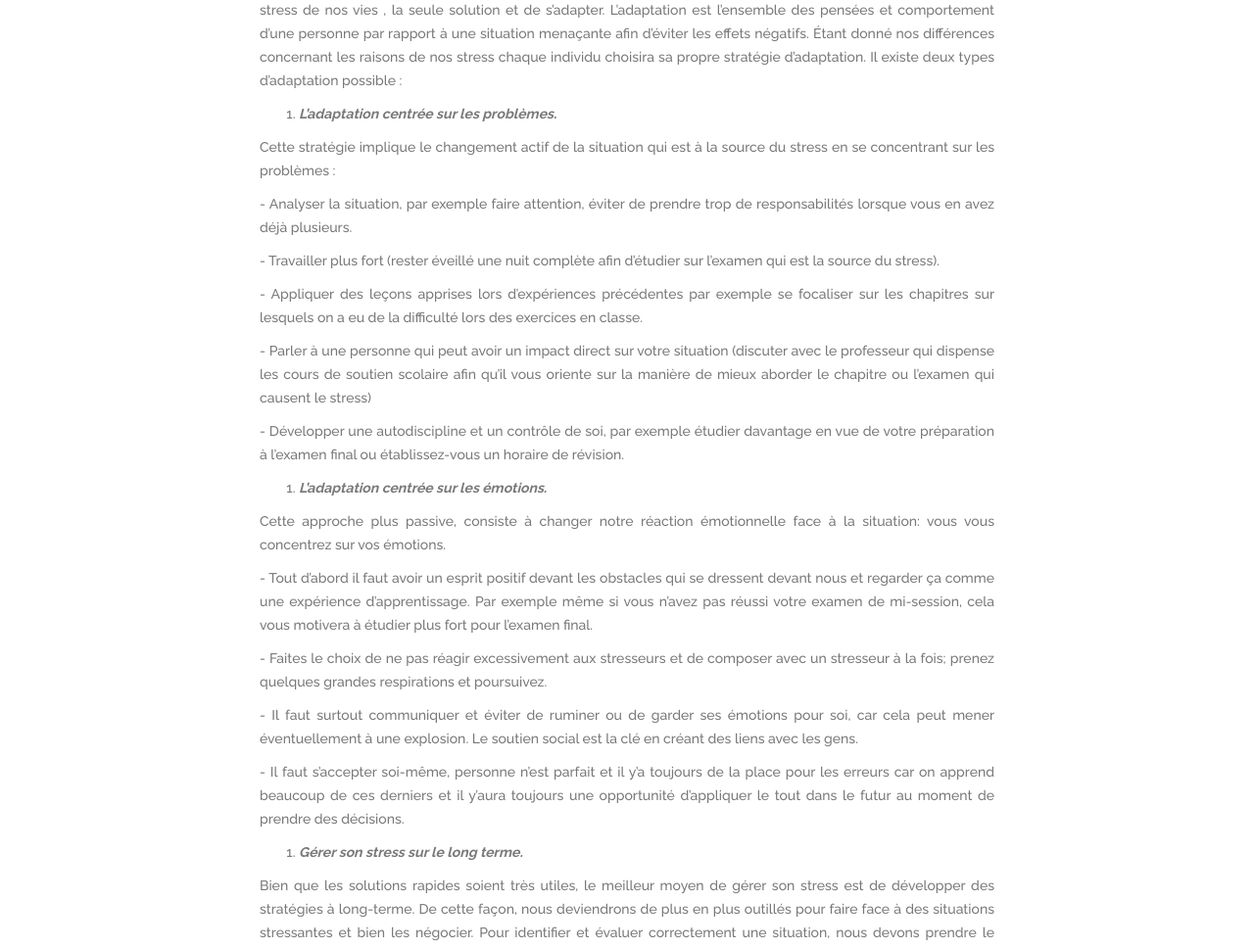
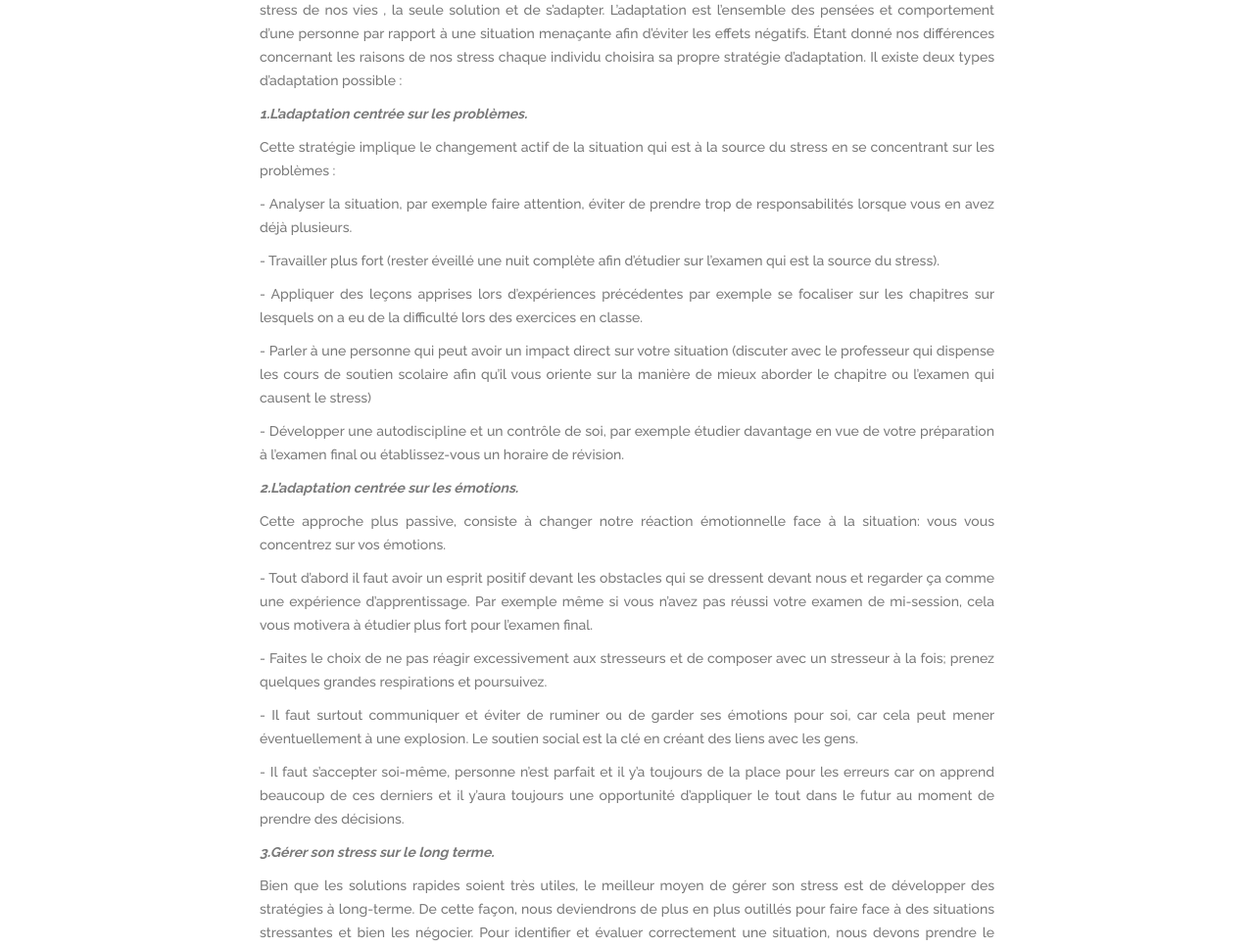
Before and after one commit to bkingg/les-clefs-pour-reussir, a Jekyll site: the page built from _posts/2019-08-14-la-gestion-du-stress-chez-l-étudiant.md, in a window 1280 px wide and 1400 px high, scrolled down 1100 px. Shown: the part 152-1120 px from the top of the window at 98% size. Built offline with Jekyll 4.4.1, drawn with Linux system fonts in a browser that asks for light colours.

Commit message:
Update from Forestry.io Les Clef Pour Reussir updated _posts/2019-08-14-la-gestion-du-stress-chez-l-étudiant.md

```diff
--- a/_posts/2019-08-14-la-gestion-du-stress-chez-l-étudiant.md
+++ b/_posts/2019-08-14-la-gestion-du-stress-chez-l-étudiant.md
@@ -22,7 +22,7 @@ Par contre le stress chronique découle d’une exposition prolongée et répét
 Il y’a **divers manières d’aborder le stress** et le gérer mais tout d’abord il faut accepter quelques principes de base comme apprendre à vivre avec le stress parce qu’au final c’est impossible d’éliminer le stress de nos vies et les solutions pour gérer le stress ne sont ni faciles, ni universelles. Tout d’abord une situation est stressante qu’à partir du moment que vous l’interprétez comme étant stressante autrement dit sentir qu’on est en train de perdre le contrôle, que la situation est imprévisible ou nouvelle et que quelque chose menace notre égo. Étant donné que ce qui est nouveau pour un individu ne l’est pas forcement pour un autre, le stress est une expérience purement individuelle et personnelle.
 Face à la réalité qu’on ne peut pas malheureusement pas supprimer purement le stress de nos vies , la seule solution et de s’adapter. L’adaptation est l’ensemble des pensées et comportement d’une personne par rapport à une situation menaçante afin d’éviter les effets négatifs. Étant donné nos différences concernant les raisons de nos stress chaque individu choisira sa propre stratégie d’adaptation. Il existe deux types d’adaptation possible :
 
-1. **_L’adaptation centrée sur les problèmes._**
+**_1.L’adaptation centrée sur les problèmes._**
 
 Cette stratégie implique le changement actif de la situation qui est à la source du stress en se concentrant sur les problèmes :
 
@@ -36,7 +36,7 @@ Cette stratégie implique le changement actif de la situation qui est à la sour
 
 \-   Développer une autodiscipline et un contrôle de soi, par exemple étudier davantage en vue de votre préparation à l’examen final ou établissez-vous un horaire de révision.
 
-2. **_L’adaptation centrée sur les émotions._**
+**_2.L’adaptation centrée sur les émotions._**
 
 Cette approche plus passive, consiste à changer notre réaction émotionnelle face à la situation: vous vous concentrez sur vos émotions.
 
@@ -48,7 +48,7 @@ Cette approche plus passive, consiste à changer notre réaction émotionnelle f
 
 \-    Il faut s’accepter soi-même, personne n’est parfait et il y’a toujours de la place pour les erreurs car on apprend beaucoup de ces derniers et il y’aura toujours une opportunité d’appliquer le tout dans le futur au moment de prendre des décisions.
 
-3. **_Gérer son stress sur le long terme._**
+**_3.Gérer son stress sur le long terme._**
 
 Bien que les solutions rapides soient très utiles, le meilleur moyen de gérer son stress est de développer des stratégies à long-terme. De cette façon, nous deviendrons de plus en plus outillés pour faire face à des situations stressantes et bien les négocier.
 Pour identifier et évaluer correctement une situation, nous devons prendre le temps qu’il faut pour comprendre pourquoi notre corps s’active en réponse à notre stress.
```
